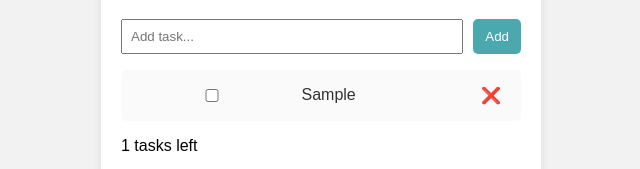
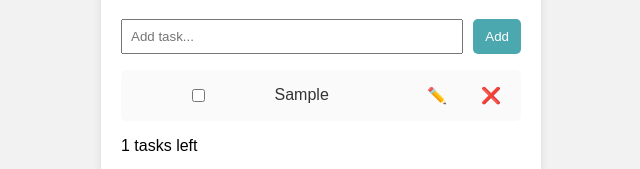
Before and after one commit to Arquid/todo-tasks, a React (Vite) app: page / in a window 1280 px wide. Both pictures are taken after typing "Sample" into the empty fields and a click on the button "Add". Shown: the part 161-330 px from the top of the page, without its empty margins (319-959 px from the left). Built offline with nearby package versions, Linux system fonts and the light colour scheme.

Commit message:
Bug fixes

```diff
--- a/src/App.css
+++ b/src/App.css
@@ -92,6 +92,14 @@ ul {
   font-size: 16px;
 }
 
+.edit-btn {
+  margin-left: 10px;
+  color: #4ca8af;
+  background: none;
+  border: none;
+  font-size: 16px;
+}
+
 .filters {
   display: flex;
   justify-content: center;
--- a/src/App.jsx
+++ b/src/App.jsx
@@ -22,14 +22,19 @@ function App() {
   const [input, setInput] = useState("");
   const [filter, setFilter] = useState("all");
   const [pendingDeleteId, setPendingDeleteId] = useState(null);
+  const [pendingClearCompleted, setPendingClearCompleted] = useState(false);
   const [errorMessage, setErrorMessage] = useState("");
 
   useEffect(() => {
+    const timeoutId = setTimeout(() => {
       try {
         localStorage.setItem("todos", JSON.stringify(todos));
       } catch (error) {
         console.error("Failed to save todos to localStorage:", error);
       }
+    }, 300);
+
+    return () => clearTimeout(timeoutId);
     }, [todos]);
 
   const addTodo = () => {
@@ -43,7 +48,7 @@ function App() {
     }
 
     const newTodo = {
-      id: Date.now(),
+      id: crypto.randomUUID(),
       text: trimmed,
       completed: false
     };
@@ -103,8 +108,18 @@ function App() {
   const activeCount = todos.filter(todo => !todo.completed).length;
 
   const clearCompleted = () => {
+    if (!todos.some(todo => todo.completed)) return;
+    setPendingClearCompleted(true);
+  };
+
+  const confirmClearCompleted = () => {
     setTodos(todos.filter(todo => !todo.completed));
-  };
+    setPendingClearCompleted(false);
+  }
+
+  const cancelClearCompleted = () => {
+    setPendingClearCompleted(false);
+  }
 
   return (
     <div className="container">
@@ -140,6 +155,14 @@ function App() {
           onCancel={cancelDelete}
         />
       )}
+
+      {pendingClearCompleted && (
+        <ConfirmDialog
+          message={"Are you sure you want to clear all completed tasks?"}
+          onConfirm={confirmClearCompleted}
+          onCancel={cancelClearCompleted}
+        />
+      )}
     </div>
   );
 }
--- a/src/components/TodoItem.jsx
+++ b/src/components/TodoItem.jsx
@@ -27,7 +27,6 @@ function TodoItem({ todo, toggleTodo, deleteTodo, editTodo }) {
           checked={todo.completed}
           onChange={() => toggleTodo(todo.id)}
         />
-
         {isEditing ? (
           <input
             className="edit-input"
@@ -49,7 +48,15 @@ function TodoItem({ todo, toggleTodo, deleteTodo, editTodo }) {
           </span>
         )}
       </label>
-
+      {!isEditing && (
+        <button
+          className="edit-btn"
+          onClick={startEditing}
+          aria-label={`Edit task: ${todo.text}`}
+        >
+          ✏️
+        </button>
+      )}
       <button
         className="delete-btn"
         onClick={() => deleteTodo(todo.id)}
```
Also changed, not shown: 2 other files (tests, documents, lock files or other folders). Lines whose indentation alone changed are shown as unchanged.
